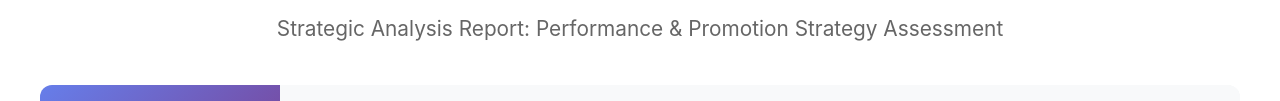
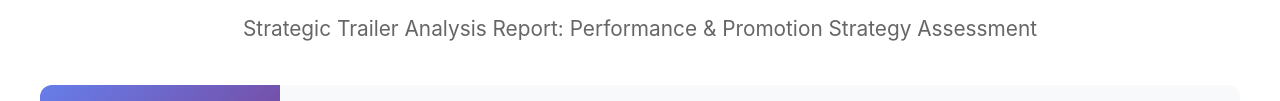
Before and after one commit to aneeshlaiwala/baads-of-bollywood, a plain HTML site: page index.html in a window 1280 px wide. Shown: the part 454-555 px from the top of the page. Drawn offline with Linux system fonts and the light colour scheme.

Commit message:
Update index.html

```diff
--- a/index.html
+++ b/index.html
@@ -129,7 +129,7 @@
 
     <div class="report-content">
       <h1 style="text-align:center;color:#667eea;margin-bottom:15px;font-size:3em;">The Ba**ds of Bollywood</h1>
-      <p style="text-align:center;font-size:1.3em;margin-bottom:40px;color:#666;">Strategic Analysis Report: Performance & Promotion Strategy Assessment</p>
+      <p style="text-align:center;font-size:1.3em;margin-bottom:40px;color:#666;">Strategic Trailer Analysis Report: Performance & Promotion Strategy Assessment</p>
 
       <div class="nav-tabs">
         <button class="nav-tab active" data-tab="overview">Strategic Overview</button>
```
